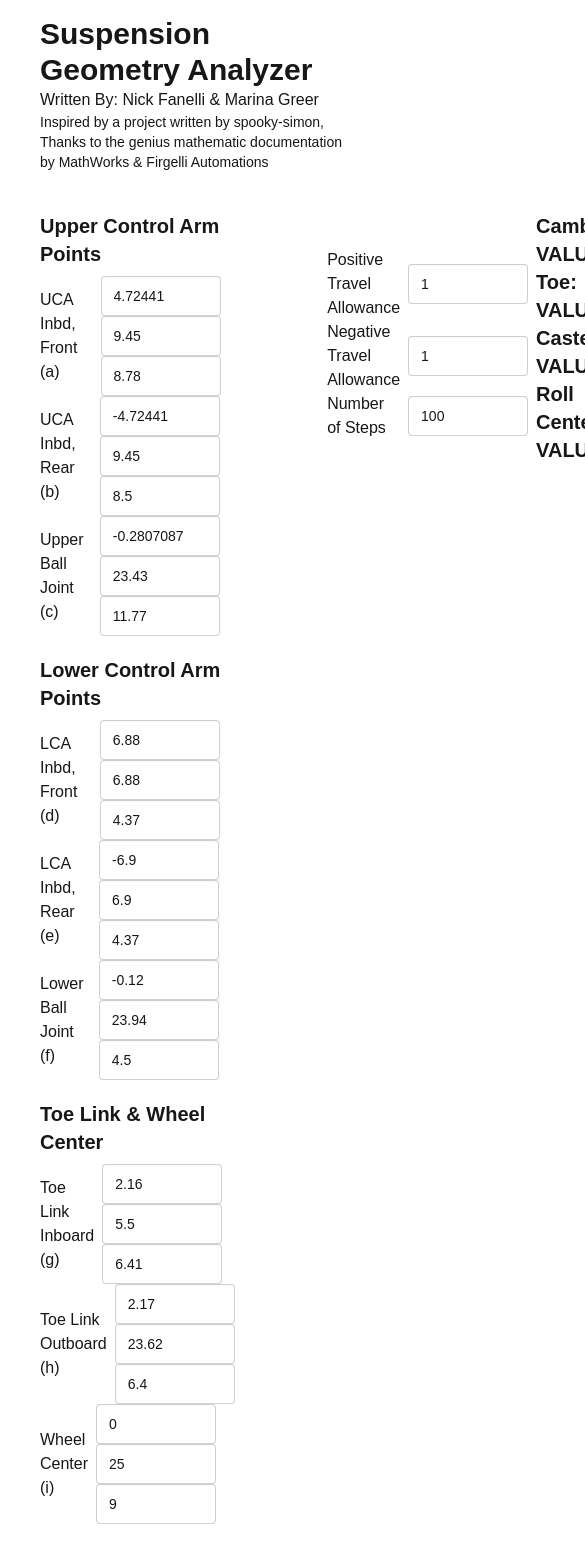
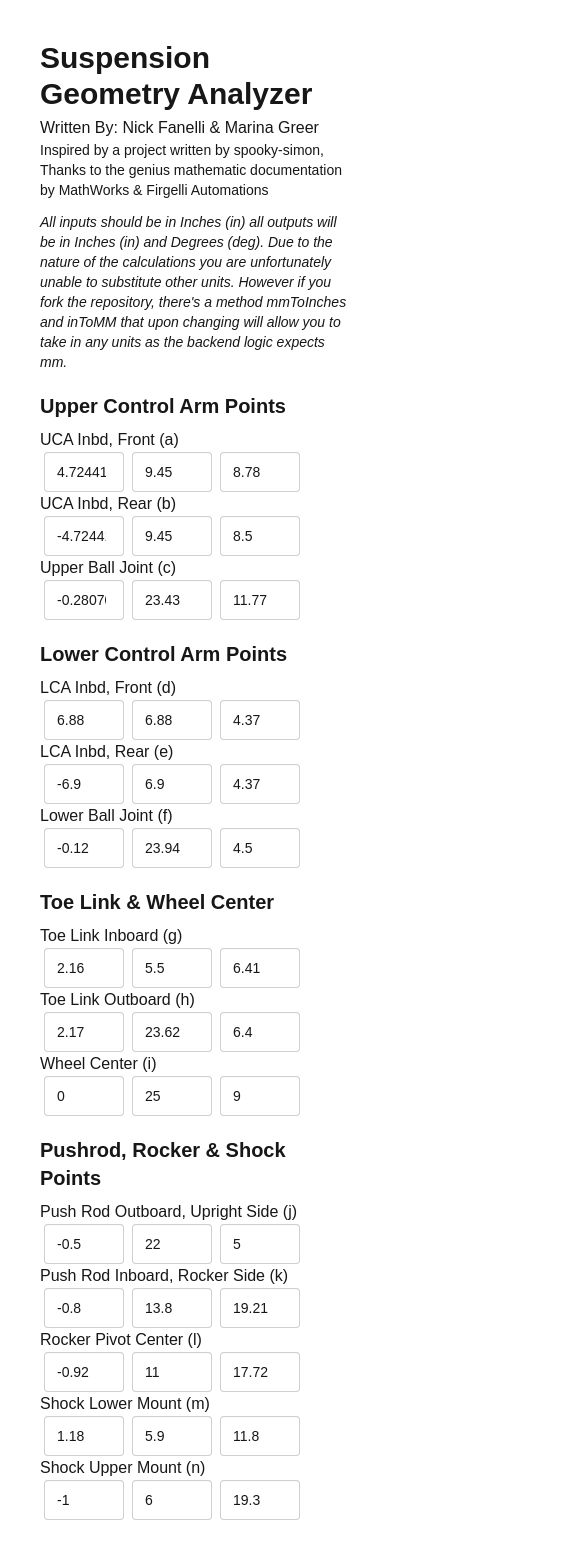
Before and after one commit to Nick-Fanelli/suspension-geometry-analyzer, a Next.js app: page / in a window 390 px wide. Shown: the top 1548 px of the page, 585 px wide, since content can reach past the window. Built offline with nearby package versions, Linux system fonts and the light colour scheme.

Commit message:
feat: enhance styling, highligh 0 travel row, make mobile friendly

```diff
--- a/app/page.tsx
+++ b/app/page.tsx
@@ -130,152 +130,156 @@ export default function Home() {
   const staticRow = summary?.rows[summary.staticIndex];
 
   return (
-    <main className="pt-4 px-10">
-      <h1 className="text-3xl font-bold">Suspension Geometry Analyzer</h1>
+    <main className="px-10 my-10">
+      <h1 className="text-3xl font-black mb-1">Suspension Geometry Analyzer</h1>
       <p>Written By: Nick Fanelli & Marina Greer</p>
       <p className="text-sm">Inspired by a project written by spooky-simon, Thanks to the genius mathematic documentation by MathWorks & Firgelli Automations</p>
+      <p className="text-sm mt-3 italic">All inputs should be in Inches (in) all outputs will be in Inches (in) and Degrees (deg). Due to the nature of the calculations
+        you are unfortunately unable to substitute other units. However if you fork the repository, there's a method mmToInches and inToMM that upon changing will allow you
+        to take in any units as the backend logic expects mm.
+      </p>
 
       <form onSubmit={calculate}>
-        <div className="flex">
-          <ul className="pt-10 w-full max-w-150">
+        <div className="">
+          <ul className="pt-5 w-full">
             <li className="font-bold text-xl mb-2">Upper Control Arm Points</li>
 
-            <li className="flex items-center justify-between">
+            <li className="">
               <p>UCA Inbd, Front (a)</p>
               <div>
-                <input type="number" name="ax" placeholder="X" className="input mx-2 w-30" defaultValue={4.72441} step="any" required />
-                <input type="number" name="ay" placeholder="Y" className="input mx-2 w-30" defaultValue={9.45} step="any" required />
-                <input type="number" name="az" placeholder="Z" className="input mx-2 w-30" defaultValue={8.78} step="any" required />
+                <input type="number" name="ax" placeholder="X" className="input mx-1 w-20" defaultValue={4.72441} step="any" required />
+                <input type="number" name="ay" placeholder="Y" className="input mx-1 w-20" defaultValue={9.45} step="any" required />
+                <input type="number" name="az" placeholder="Z" className="input mx-1 w-20" defaultValue={8.78} step="any" required />
               </div>
             </li>
 
-            <li className="flex items-center justify-between">
+            <li className="">
               <p>UCA Inbd, Rear (b)</p>
               <div>
-                <input type="number" name="bx" placeholder="X" className="input mx-2 w-30" defaultValue={-4.72441} step="any" required />
-                <input type="number" name="by" placeholder="Y" className="input mx-2 w-30" defaultValue={9.45} step="any" required />
-                <input type="number" name="bz" placeholder="Z" className="input mx-2 w-30" defaultValue={8.5} step="any" required />
+                <input type="number" name="bx" placeholder="X" className="input mx-1 w-20" defaultValue={-4.72441} step="any" required />
+                <input type="number" name="by" placeholder="Y" className="input mx-1 w-20" defaultValue={9.45} step="any" required />
+                <input type="number" name="bz" placeholder="Z" className="input mx-1 w-20" defaultValue={8.5} step="any" required />
               </div>
             </li>
 
-            <li className="flex items-center justify-between">
+            <li className="">
               <p>Upper Ball Joint (c)</p>
               <div>
-                <input type="number" name="cx" placeholder="X" className="input mx-2 w-30" defaultValue={-0.2807087} step="any" required />
-                <input type="number" name="cy" placeholder="Y" className="input mx-2 w-30" defaultValue={23.43} step="any" required />
-                <input type="number" name="cz" placeholder="Z" className="input mx-2 w-30" defaultValue={11.77} step="any" required />
+                <input type="number" name="cx" placeholder="X" className="input mx-1 w-20" defaultValue={-0.2807087} step="any" required />
+                <input type="number" name="cy" placeholder="Y" className="input mx-1 w-20" defaultValue={23.43} step="any" required />
+                <input type="number" name="cz" placeholder="Z" className="input mx-1 w-20" defaultValue={11.77} step="any" required />
               </div>
             </li>
 
             <li className="font-bold text-xl mb-2 my-5">Lower Control Arm Points</li>
 
-            <li className="flex items-center justify-between">
+            <li className="">
               <p>LCA Inbd, Front (d)</p>
               <div>
-                <input type="number" name="dx" placeholder="X" className="input mx-2 w-30" defaultValue={6.88} step="any" required />
-                <input type="number" name="dy" placeholder="Y" className="input mx-2 w-30" defaultValue={6.88} step="any" required />
-                <input type="number" name="dz" placeholder="Z" className="input mx-2 w-30" defaultValue={4.37} step="any" required />
+                <input type="number" name="dx" placeholder="X" className="input mx-1 w-20" defaultValue={6.88} step="any" required />
+                <input type="number" name="dy" placeholder="Y" className="input mx-1 w-20" defaultValue={6.88} step="any" required />
+                <input type="number" name="dz" placeholder="Z" className="input mx-1 w-20" defaultValue={4.37} step="any" required />
               </div>
             </li>
 
-            <li className="flex items-center justify-between">
+            <li className="">
               <p>LCA Inbd, Rear (e)</p>
               <div>
-                <input type="number" name="ex" placeholder="X" className="input mx-2 w-30" defaultValue={-6.9} step="any" required />
-                <input type="number" name="ey" placeholder="Y" className="input mx-2 w-30" defaultValue={6.9} step="any" required />
-                <input type="number" name="ez" placeholder="Z" className="input mx-2 w-30" defaultValue={4.37} step="any" required />
+                <input type="number" name="ex" placeholder="X" className="input mx-1 w-20" defaultValue={-6.9} step="any" required />
+                <input type="number" name="ey" placeholder="Y" className="input mx-1 w-20" defaultValue={6.9} step="any" required />
+                <input type="number" name="ez" placeholder="Z" className="input mx-1 w-20" defaultValue={4.37} step="any" required />
               </div>
             </li>
 
-            <li className="flex items-center justify-between">
+            <li className="">
               <p>Lower Ball Joint (f)</p>
               <div>
-                <input type="number" name="fx" placeholder="X" className="input mx-2 w-30" defaultValue={-0.12} step="any" required />
-                <input type="number" name="fy" placeholder="Y" className="input mx-2 w-30" defaultValue={23.94} step="any" required />
-                <input type="number" name="fz" placeholder="Z" className="input mx-2 w-30" defaultValue={4.50} step="any" required />
+                <input type="number" name="fx" placeholder="X" className="input mx-1 w-20" defaultValue={-0.12} step="any" required />
+                <input type="number" name="fy" placeholder="Y" className="input mx-1 w-20" defaultValue={23.94} step="any" required />
+                <input type="number" name="fz" placeholder="Z" className="input mx-1 w-20" defaultValue={4.50} step="any" required />
               </div>
             </li>
 
             <li className="font-bold text-xl mb-2 my-5">Toe Link &amp; Wheel Center</li>
 
-            <li className="flex items-center justify-between">
+            <li className="">
               <p>Toe Link Inboard (g)</p>
               <div>
-                <input type="number" name="gx" placeholder="X" className="input mx-2 w-30" defaultValue={2.16} step="any" required />
-                <input type="number" name="gy" placeholder="Y" className="input mx-2 w-30" defaultValue={5.50} step="any" required />
-                <input type="number" name="gz" placeholder="Z" className="input mx-2 w-30" defaultValue={6.41} step="any" required />
+                <input type="number" name="gx" placeholder="X" className="input mx-1 w-20" defaultValue={2.16} step="any" required />
+                <input type="number" name="gy" placeholder="Y" className="input mx-1 w-20" defaultValue={5.50} step="any" required />
+                <input type="number" name="gz" placeholder="Z" className="input mx-1 w-20" defaultValue={6.41} step="any" required />
               </div>
             </li>
 
-            <li className="flex items-center justify-between">
+            <li className="">
               <p>Toe Link Outboard (h)</p>
               <div>
-                <input type="number" name="hx" placeholder="X" className="input mx-2 w-30" defaultValue={2.17} step="any" required />
-                <input type="number" name="hy" placeholder="Y" className="input mx-2 w-30" defaultValue={23.62} step="any" required />
-                <input type="number" name="hz" placeholder="Z" className="input mx-2 w-30" defaultValue={6.4} step="any" required />
+                <input type="number" name="hx" placeholder="X" className="input mx-1 w-20" defaultValue={2.17} step="any" required />
+                <input type="number" name="hy" placeholder="Y" className="input mx-1 w-20" defaultValue={23.62} step="any" required />
+                <input type="number" name="hz" placeholder="Z" className="input mx-1 w-20" defaultValue={6.4} step="any" required />
               </div>
             </li>
 
-            <li className="flex items-center justify-between">
+            <li className="">
               <p>Wheel Center (i)</p>
               <div>
-                <input type="number" name="ix" placeholder="X" className="input mx-2 w-30" defaultValue={0} step="any" required />
-                <input type="number" name="iy" placeholder="Y" className="input mx-2 w-30" defaultValue={25} step="any" required />
-                <input type="number" name="iz" placeholder="Z" className="input mx-2 w-30" defaultValue={9} step="any" required />
+                <input type="number" name="ix" placeholder="X" className="input mx-1 w-20" defaultValue={0} step="any" required />
+                <input type="number" name="iy" placeholder="Y" className="input mx-1 w-20" defaultValue={25} step="any" required />
+                <input type="number" name="iz" placeholder="Z" className="input mx-1 w-20" defaultValue={9} step="any" required />
               </div>
             </li>
 
             <li className="font-bold text-xl mb-2 my-5">Pushrod, Rocker &amp; Shock Points</li>
 
-            <li className="flex items-center justify-between">
+            <li className="">
               <p>Push Rod Outboard, Upright Side (j)</p>
               <div>
-                <input type="number" name="jx" placeholder="X" className="input mx-2 w-30" defaultValue={-0.5} step="any" required />
-                <input type="number" name="jy" placeholder="Y" className="input mx-2 w-30" defaultValue={22} step="any" required />
-                <input type="number" name="jz" placeholder="Z" className="input mx-2 w-30" defaultValue={5} step="any" required />
+                <input type="number" name="jx" placeholder="X" className="input mx-1 w-20" defaultValue={-0.5} step="any" required />
+                <input type="number" name="jy" placeholder="Y" className="input mx-1 w-20" defaultValue={22} step="any" required />
+                <input type="number" name="jz" placeholder="Z" className="input mx-1 w-20" defaultValue={5} step="any" required />
               </div>
             </li>
 
-            <li className="flex items-center justify-between">
+            <li className="">
               <p>Push Rod Inboard, Rocker Side (k)</p>
               <div>
-                <input type="number" name="kx" placeholder="X" className="input mx-2 w-30" defaultValue={-0.8} step="any" required />
-                <input type="number" name="ky" placeholder="Y" className="input mx-2 w-30" defaultValue={13.80} step="any" required />
-                <input type="number" name="kz" placeholder="Z" className="input mx-2 w-30" defaultValue={19.21} step="any" required />
+                <input type="number" name="kx" placeholder="X" className="input mx-1 w-20" defaultValue={-0.8} step="any" required />
+                <input type="number" name="ky" placeholder="Y" className="input mx-1 w-20" defaultValue={13.80} step="any" required />
+                <input type="number" name="kz" placeholder="Z" className="input mx-1 w-20" defaultValue={19.21} step="any" required />
               </div>
             </li>
 
-            <li className="flex items-center justify-between">
+            <li className="">
               <p>Rocker Pivot Center (l)</p>
               <div>
-                <input type="number" name="lx" placeholder="X" className="input mx-2 w-30" defaultValue={-0.92} step="any" required />
-                <input type="number" name="ly" placeholder="Y" className="input mx-2 w-30" defaultValue={11} step="any" required />
-                <input type="number" name="lz" placeholder="Z" className="input mx-2 w-30" defaultValue={17.72} step="any" required />
+                <input type="number" name="lx" placeholder="X" className="input mx-1 w-20" defaultValue={-0.92} step="any" required />
+                <input type="number" name="ly" placeholder="Y" className="input mx-1 w-20" defaultValue={11} step="any" required />
+                <input type="number" name="lz" placeholder="Z" className="input mx-1 w-20" defaultValue={17.72} step="any" required />
               </div>
             </li>
 
-            <li className="flex items-center justify-between">
+            <li className="">
               <p>Shock Lower Mount (m)</p>
               <div>
-                <input type="number" name="mx" placeholder="X" className="input mx-2 w-30" defaultValue={1.18} step="any" required />
-                <input type="number" name="my" placeholder="Y" className="input mx-2 w-30" defaultValue={5.9} step="any" required />
-                <input type="number" name="mz" placeholder="Z" className="input mx-2 w-30" defaultValue={11.8} step="any" required />
+                <input type="number" name="mx" placeholder="X" className="input mx-1 w-20" defaultValue={1.18} step="any" required />
+                <input type="number" name="my" placeholder="Y" className="input mx-1 w-20" defaultValue={5.9} step="any" required />
+                <input type="number" name="mz" placeholder="Z" className="input mx-1 w-20" defaultValue={11.8} step="any" required />
               </div>
             </li>
 
-            <li className="flex items-center justify-between">
+            <li className="">
               <p>Shock Upper Mount (n)</p>
               <div>
-                <input type="number" name="nx" placeholder="X" className="input mx-2 w-30" defaultValue={-1} step="any" required />
-                <input type="number" name="ny" placeholder="Y" className="input mx-2 w-30" defaultValue={6} step="any" required />
-                <input type="number" name="nz" placeholder="Z" className="input mx-2 w-30" defaultValue={19.3} step="any" required />
+                <input type="number" name="nx" placeholder="X" className="input mx-1 w-20" defaultValue={-1} step="any" required />
+                <input type="number" name="ny" placeholder="Y" className="input mx-1 w-20" defaultValue={6} step="any" required />
+                <input type="number" name="nz" placeholder="Z" className="input mx-1 w-20" defaultValue={19.3} step="any" required />
               </div>
             </li>
           </ul>
 
-          <div className="mt-19 ml-20">
+          <div className="pt-10 w-full">
             <ul>
-              <li className="flex items-center justify-between">
+              <li className="">
                 <p>Positive Travel Allowance</p>
                 <div>
                   <input
@@ -290,7 +294,7 @@ export default function Home() {
                 </div>
               </li>
 
-              <li className="flex items-center justify-between">
+              <li className="">
                 <p>Negative Travel Allowance</p>
                 <div>
                   <input
@@ -305,7 +309,7 @@ export default function Home() {
                 </div>
               </li>
 
-              <li className="flex items-center justify-between">
+              <li className="">
                 <p>Number of Steps</p>
                 <div>
                   <input
@@ -324,21 +328,12 @@ export default function Home() {
           </div>
 
           <div className="mt-10">
-            <h2 className="text-xl font-bold">
-              Camber: {staticRow ? `${staticRow.camber.toFixed(3)}°` : "VALUE"}
-            </h2>
-            <h2 className="text-xl font-bold">
-              Toe: {staticRow ? `${staticRow.toe.toFixed(3)}°` : "VALUE"}
-            </h2>
-            <h2 className="text-xl font-bold">
-              Caster: {staticRow ? `${staticRow.caster.toFixed(3)}°` : "VALUE"}
-            </h2>
-            <h2 className="text-xl font-bold">
+            {/* <h2 className="text-xl font-bold">
               Roll Center:{" "}
               {staticRow
                 ? `Y ${staticRow.rcY.toFixed(2)} / Z ${staticRow.rcZ.toFixed(2)} ${summary!.unit}`
-                : "VALUE"}
-            </h2>
+                : ""}
+            </h2> */}
             {summary && (
               <p className="text-sm opacity-70 mt-1">
                 Static motion ratio: {summary.staticMotionRatio.toFixed(3)}
@@ -347,7 +342,7 @@ export default function Home() {
           </div>
         </div>
 
-      <button className="btn btn-success mt-10" type="submit">
+      <button className="btn btn-success mt-10 w-full" type="submit">
         Calculate
       </button>
     </form>
@@ -361,7 +356,7 @@ export default function Home() {
   {
     summary && (
       <div className="mt-10 pb-20">
-        <h2 className="text-2xl font-bold mb-4">Suspension Kinematics</h2>
+        <h2 className="text-2xl font-bold mb-4">Simulated Kinematics</h2>
         <div className="overflow-x-auto">
           <table className="table table-zebra">
             <thead>
@@ -380,7 +375,7 @@ export default function Home() {
               {summary.rows.map((row) => (
                 <tr
                   key={row.step}
-                  className={row.step === summary.staticIndex ? "font-bold" : ""}
+                  className={`${row.step === summary.staticIndex ? "font-bold" : ""} ${row.travel === 0 ? "bg-blue-400" : ""}`}
                 >
                   <td className="text-right">{row.step}</td>
                   <td className="text-right">{mmToInches(row.travel).toFixed(3)}</td>
```
